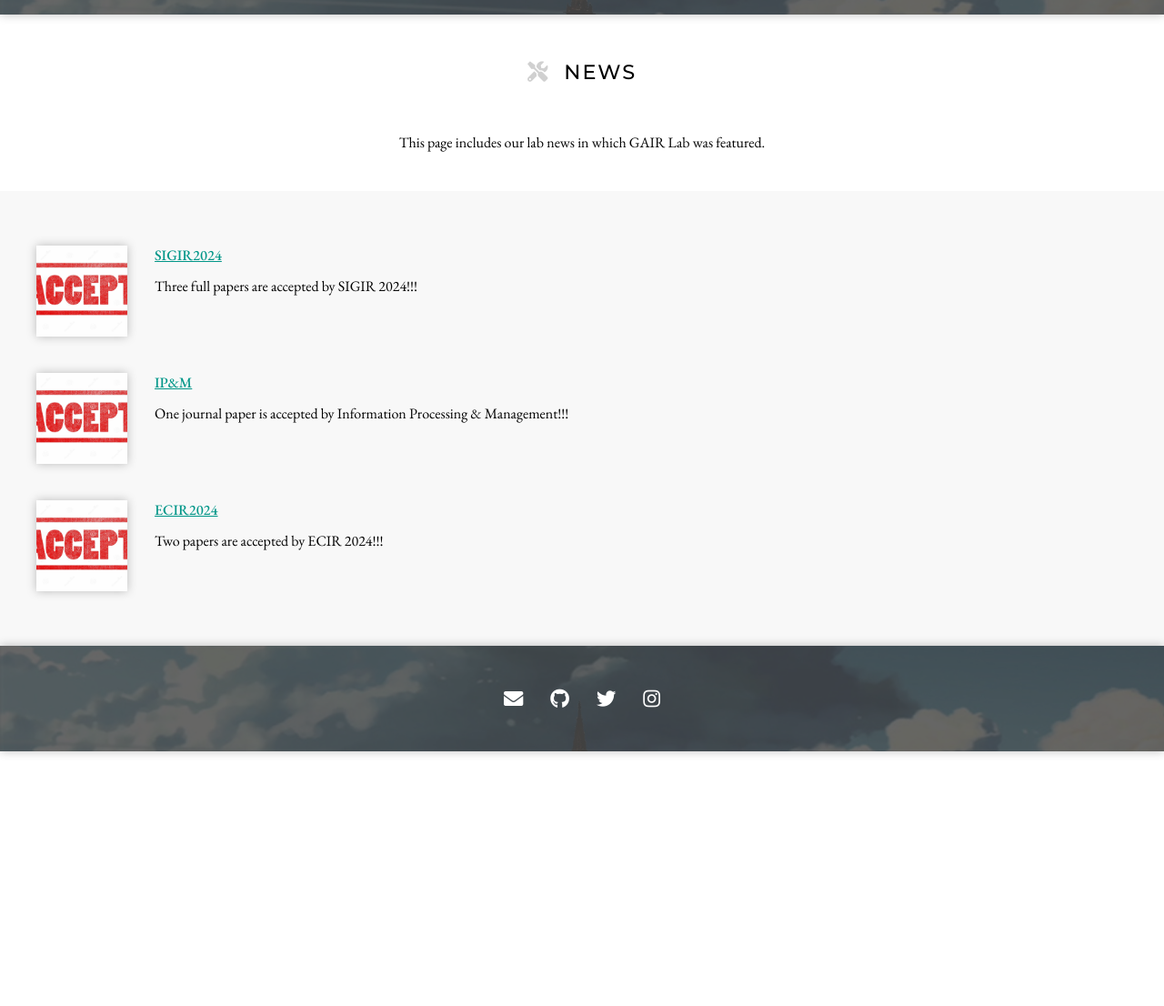
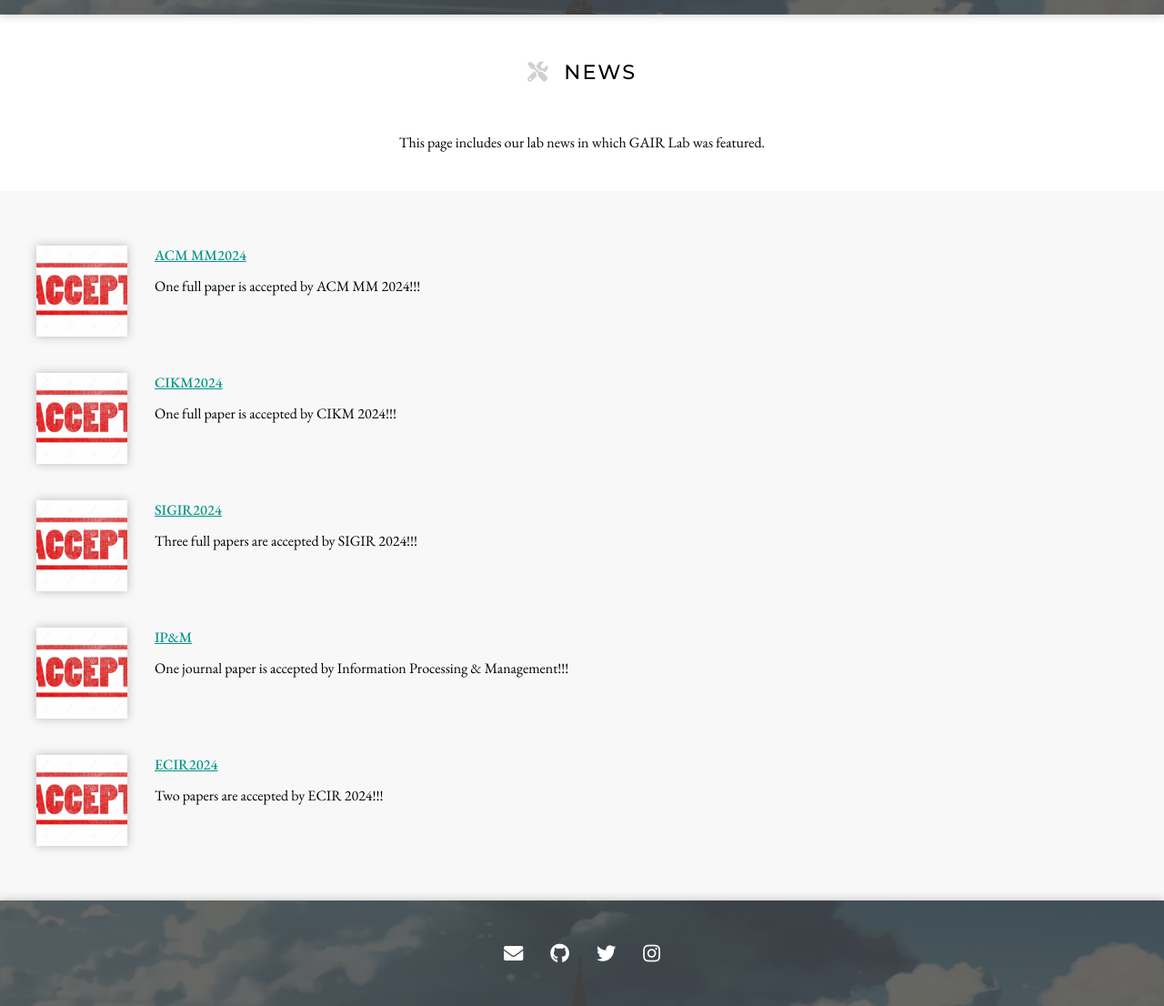
Before and after one commit to GAIR-Lab/GAIR-Lab.github.io, a Jekyll site: the page built from news/index.md, in a window 1280 px wide, cut to the strip 124-1230 px from the top of the page. Shown: the whole strip at 91% size. Built offline with Jekyll 4.4.1, drawn with Linux system fonts in a browser that asks for light colours; nearby versions of some CDN libraries.

Commit message:
Update resources.yml

```diff
--- a/_data/resources.yml
+++ b/_data/resources.yml
@@ -19,6 +19,18 @@
 
 # repo:
 # A GitHub repo to automatically fetch tags (aka "topics") from.
+- title: ACM MM2024
+  type: legacy
+  image: images/accept.jpg
+  link: https://gair-lab.github.io/news/
+  description: "One full paper is accepted by ACM MM 2024!!!"
+
+- title: CIKM2024
+  type: legacy
+  image: images/accept.jpg
+  link: https://gair-lab.github.io/news/
+  description: "One full paper is accepted by CIKM 2024!!!"
+
 - title: SIGIR2024
   type: legacy
   image: images/accept.jpg
```
